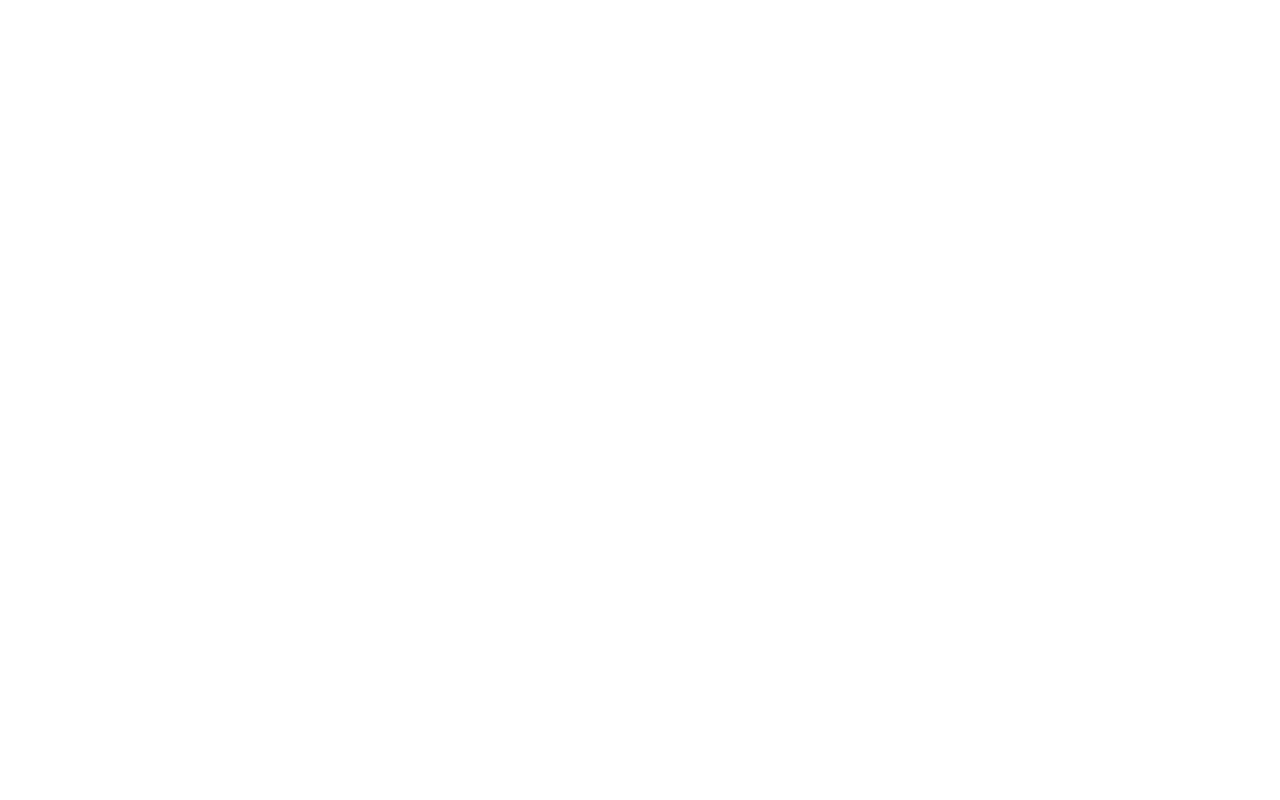
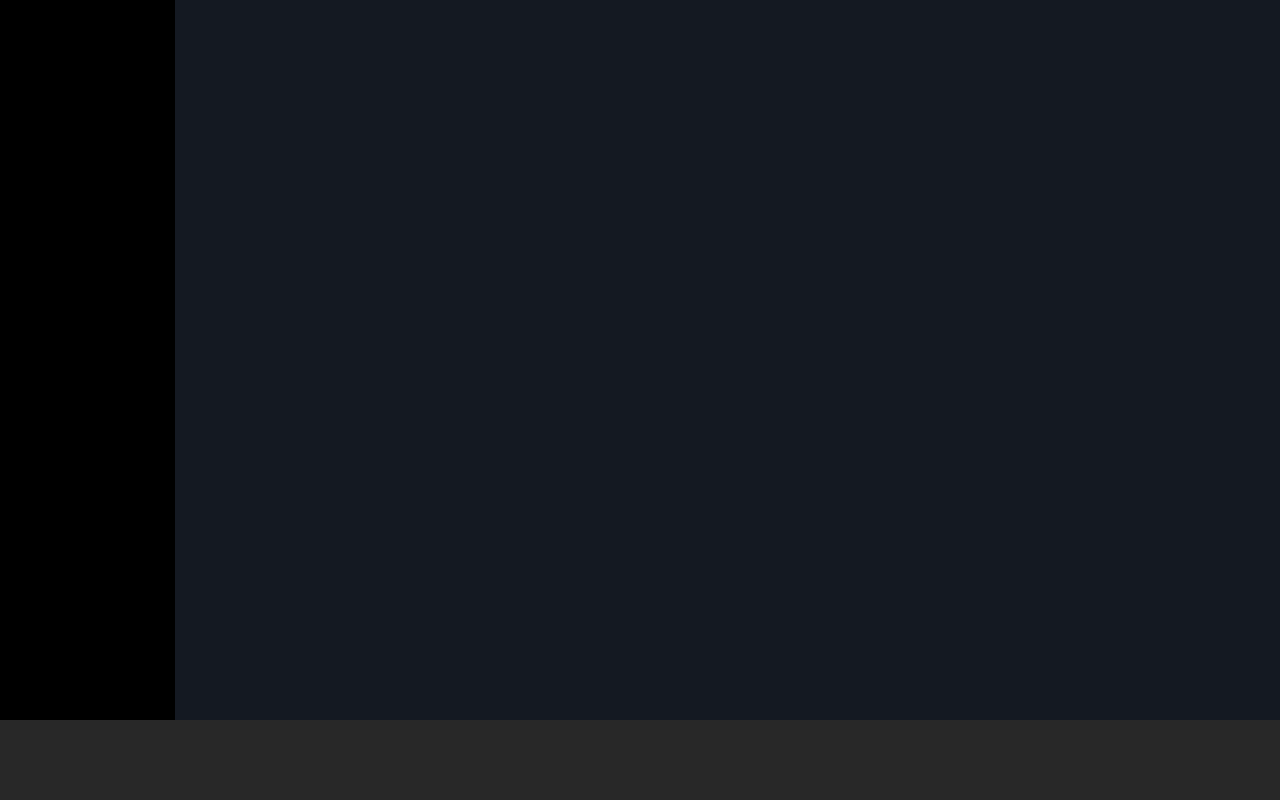
Before and after one commit to EnricoDG97/html-css-spotifyweb, a plain HTML site: page index.html in a window 1280 px wide. Drawn offline with Linux system fonts and the light colour scheme.

Commit message:
created files html-css and folders, scaffolding and basic structure layout

```diff
--- a/css/default.css
+++ b/css/default.css
@@ -3,3 +3,8 @@
     padding: 0;
     box-sizing: border-box;
 }
+
+body {
+    font-family: Montserrat, sans-serif;
+    color: white;
+}
--- a/css/style.css
+++ b/css/style.css
@@ -0,0 +1,30 @@
+#viewport-container {
+  width: 100vw;
+  height: 100vh;
+}
+
+
+#main-container {
+    height: calc(100% - 80px);
+    /* test */
+    display: flex;
+    flex-flow: row, nowrap;
+}
+
+header {
+    width: 175px;
+    /* test */
+    background-color: black;
+}
+
+main {
+    width: calc(100% - 175px);
+    /* test */
+    background-color: #141922;
+}
+
+footer {
+    height: 80px;
+    /* test */
+    background-color: #282828;
+}
--- a/index.html
+++ b/index.html
@@ -4,10 +4,28 @@
     <meta charset="UTF-8">
     <meta http-equiv="X-UA-Compatible" content="IE=edge">
     <meta name="viewport" content="width=device-width, initial-scale=1.0">
+    <link rel="preconnect" href="https://fonts.googleapis.com">
+    <link rel="preconnect" href="https://fonts.gstatic.com" crossorigin>
+    <link href="https://fonts.googleapis.com/css2?family=Montserrat:wght@400;500;600;700;800&display=swap" rel="stylesheet">
+    <link rel="stylesheet" href="https://cdnjs.cloudflare.com/ajax/libs/font-awesome/6.2.1/css/all.min.css" integrity="sha512-MV7K8+y+gLIBoVD59lQIYicR65iaqukzvf/nwasF0nqhPay5w/9lJmVM2hMDcnK1OnMGCdVK+iQrJ7lzPJQd1w==" crossorigin="anonymous" referrerpolicy="no-referrer" />
+    <link rel="stylesheet" href="css/default.css">
+    <link rel="stylesheet" href="css/style.css">
     <title>Spotify</title>
 </head>
 <body>
+    <div id="viewport-container">
+        <div id="main-container">
+            <header>
 
+            </header>
+            <main>
+
+            </main>
+        </div>
+        <footer>
+
+        </footer>
+    </div>
 
 
 </body>
```
